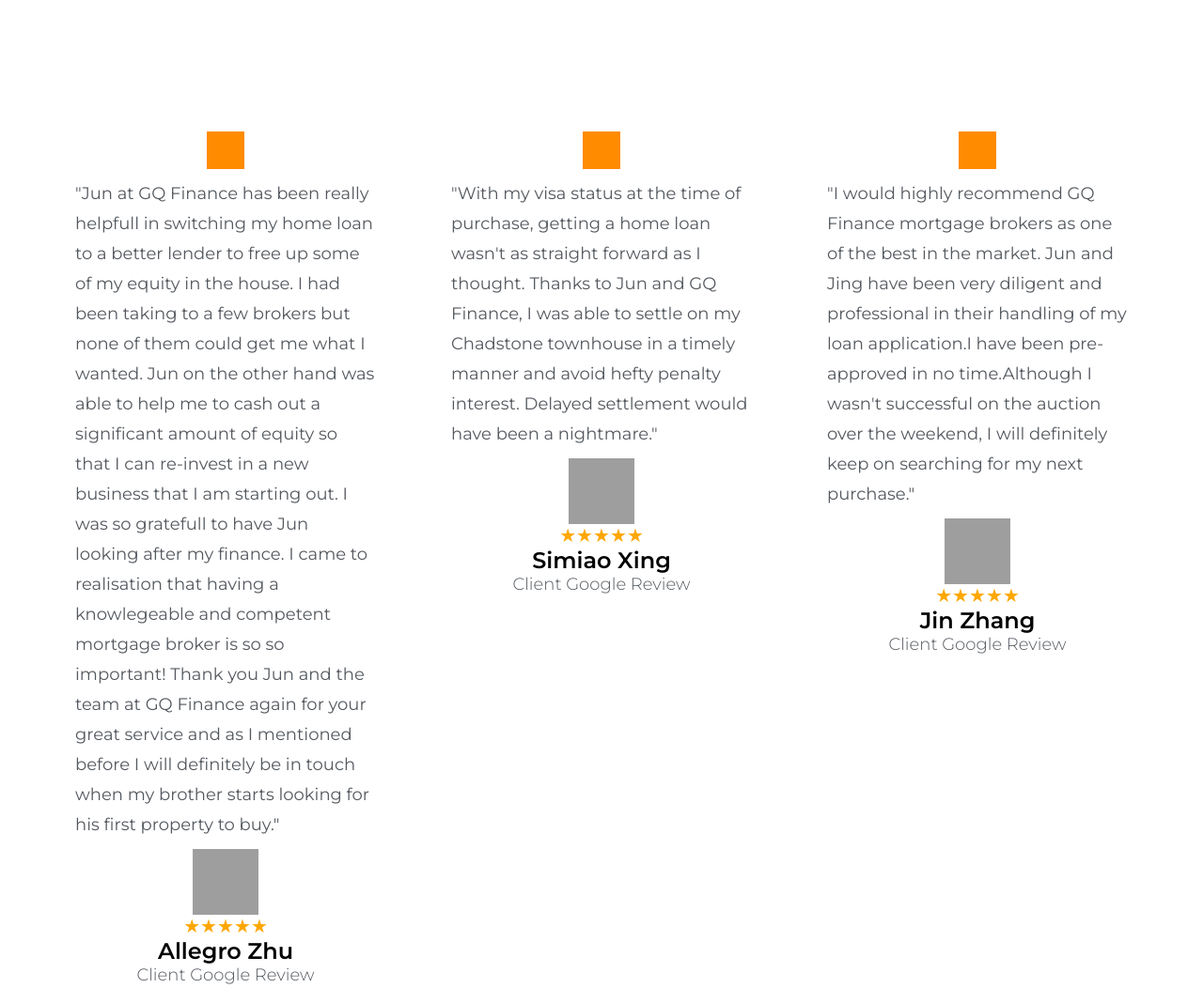
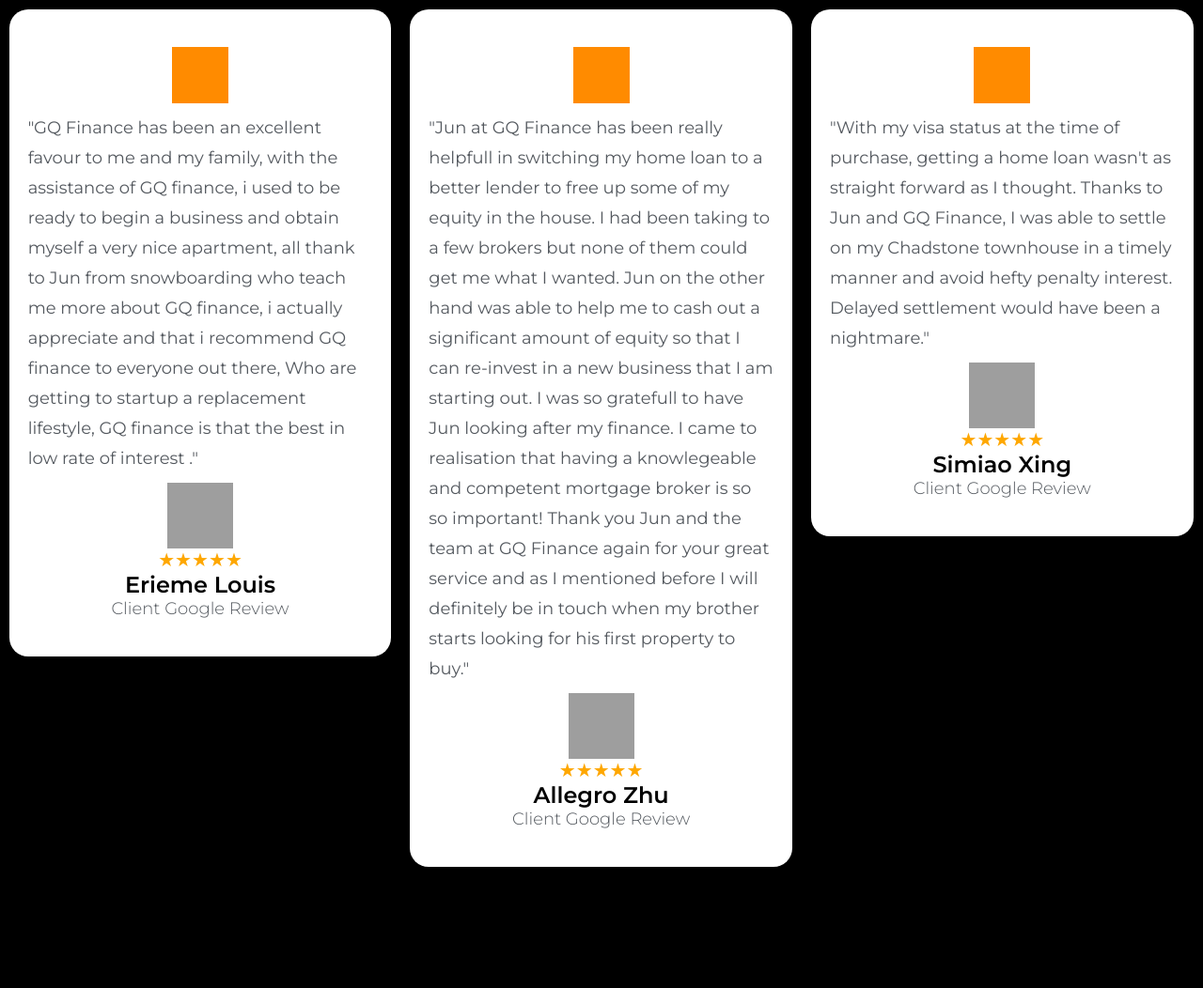
Before and after one commit to ashiqur-r-biplop/gqfinance-Testimonial-Drag-and-drop-slider, a plain HTML site: page index.html in a window 1280 px wide. Shown: the whole page at 94% size. After the commit the page ends 965 px from the top, so only its background shows below. Drawn offline with Linux system fonts and the light colour scheme; grey boxes are pictures that could not be loaded.

Commit message:
added sone style

```diff
--- a/style.css
+++ b/style.css
@@ -3,6 +3,9 @@
   margin: 0;
   padding: 0;
   box-sizing: border-box;
+}
+body {
+  background-color: #000;
 }
 :root {
   --container-width: 1300px;
@@ -17,19 +20,15 @@
 .testimonial-container {
   max-width: var(--container-width);
   margin: 0 auto;
-
-  padding: 20px 0;
   font-family: "Montserrat", serif;
 }
 
 .testimonials {
-  padding: 40px;
   overflow-x: hidden;
   width: 100%;
 }
 
 .sliders {
-  padding: 20px 0;
   display: flex;
   align-items: start;
   width: var(--slider-container-width);
@@ -39,7 +38,7 @@
 
 .slide {
   min-width: calc(var(--slider-container-width) / 3);
-  padding: 20px;
+  padding: 10px;
 }
 .slide-inner-box {
   width: 100%;
@@ -49,16 +48,16 @@
   justify-content: center;
   align-items: center;
   gap: 10px;
-
   font-size: 32px;
   padding: 40px 20px;
   border-radius: 20px;
+  background-color: white;
 }
 
 /* content style */
 .quat {
-  width: 40px;
-  height: 40px;
+  width: 60px;
+  height: 60px;
 }
 .quat img {
   width: 100%;
```
